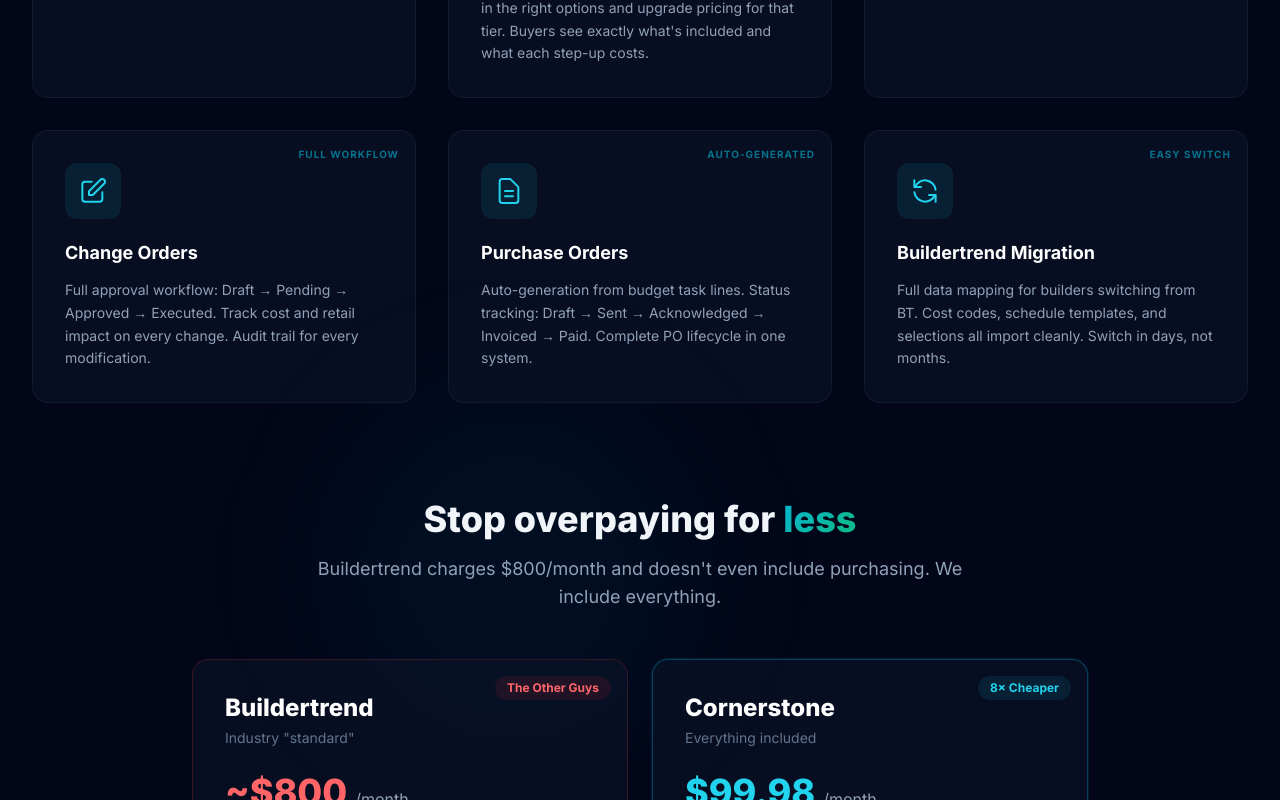
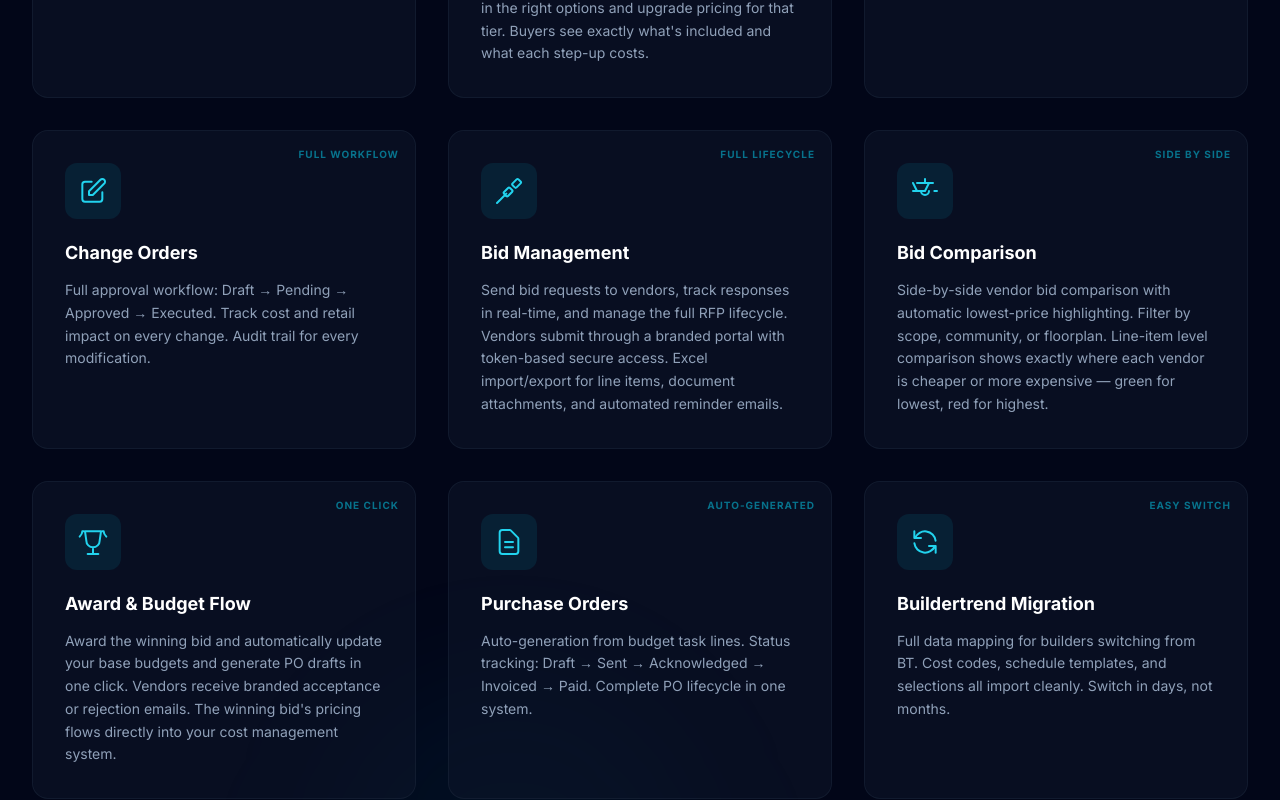
Before and after one commit to Scootermcgavin121/cornerstone-marketing, a Next.js app: page /features/purchasing in a window 1280 px wide. Shown: the part 1380-2180 px from the top of the page. Built offline with nearby package versions, Linux system fonts and the light colour scheme.

Commit message:
feat: add bid management, bid comparison, and award & budget flow feature cards to purchasing page

```diff
--- a/app/components/PurchasingFeatures.tsx
+++ b/app/components/PurchasingFeatures.tsx
@@ -106,6 +106,36 @@
   {
     icon: (
       <svg className="w-8 h-8" fill="none" viewBox="0 0 24 24" stroke="currentColor">
+        <path strokeLinecap="round" strokeLinejoin="round" strokeWidth={1.5} d="M14.7 6.3a1 1 0 000 1.4l1.6 1.6a1 1 0 001.4 0l3-3a1 1 0 000-1.4l-1.6-1.6a1 1 0 00-1.4 0l-3 3zM8.3 12.7a1 1 0 000 1.4l1.6 1.6a1 1 0 001.4 0l3-3a1 1 0 000-1.4l-1.6-1.6a1 1 0 00-1.4 0l-3 3zM3 21l3-3M10 14l-4 4" />
+      </svg>
+    ),
+    title: "Bid Management",
+    desc: "Send bid requests to vendors, track responses in real-time, and manage the full RFP lifecycle. Vendors submit through a branded portal with token-based secure access. Excel import/export for line items, document attachments, and automated reminder emails.",
+    badge: "Full Lifecycle",
+  },
+  {
+    icon: (
+      <svg className="w-8 h-8" fill="none" viewBox="0 0 24 24" stroke="currentColor">
+        <path strokeLinecap="round" strokeLinejoin="round" strokeWidth={1.5} d="M3 6l3 6h6l3-6M6 6h12M12 3v3M9 12a3 3 0 106 0M3 12h2m14 0h2" />
+      </svg>
+    ),
+    title: "Bid Comparison",
+    desc: "Side-by-side vendor bid comparison with automatic lowest-price highlighting. Filter by scope, community, or floorplan. Line-item level comparison shows exactly where each vendor is cheaper or more expensive — green for lowest, red for highest.",
+    badge: "Side by Side",
+  },
+  {
+    icon: (
+      <svg className="w-8 h-8" fill="none" viewBox="0 0 24 24" stroke="currentColor">
+        <path strokeLinecap="round" strokeLinejoin="round" strokeWidth={1.5} d="M8 21h8m-4-4v4M6 4h12l-1 7a5 5 0 01-10 0L6 4zM4 4h1M19 4h1M4 4c0 2-1 3-2 4M20 4c0 2 1 3 2 4" />
+      </svg>
+    ),
+    title: "Award & Budget Flow",
+    desc: "Award the winning bid and automatically update your base budgets and generate PO drafts in one click. Vendors receive branded acceptance or rejection emails. The winning bid's pricing flows directly into your cost management system.",
+    badge: "One Click",
+  },
+  {
+    icon: (
+      <svg className="w-8 h-8" fill="none" viewBox="0 0 24 24" stroke="currentColor">
         <path strokeLinecap="round" strokeLinejoin="round" strokeWidth={1.5} d="M9 12h6m-6 4h6m2 5H7a2 2 0 01-2-2V5a2 2 0 012-2h5.586a1 1 0 01.707.293l5.414 5.414a1 1 0 01.293.707V19a2 2 0 01-2 2z" />
       </svg>
     ),
@@ -148,7 +178,7 @@
             <span className="gradient-text">every dollar goes</span>
           </h1>
           <p className="text-xl text-slate-400 max-w-3xl mx-auto">
-            From parts catalog to purchase orders — a complete purchasing and design system
+            From bid management to purchase orders — a complete purchasing, bidding, and design system
             built for home builders who refuse to fly blind on costs.
           </p>
         </AnimateOnScroll>
--- a/app/features/purchasing/page.tsx
+++ b/app/features/purchasing/page.tsx
@@ -5,11 +5,11 @@
 export const metadata = {
   title: "Purchasing & Design Center Features — Cornerstone Builder Software",
   description:
-    "Parts catalog, budget hierarchy, design center, spec levels, change orders, purchase orders, and Buildertrend migration. 8x cheaper than the competition.",
+    "Parts catalog, budget hierarchy, bid management, bid comparison, design center, spec levels, change orders, purchase orders, and Buildertrend migration. 8x cheaper than the competition.",
   openGraph: {
     title: "Purchasing & Design Center Features — Cornerstone Builder Software",
     description:
-      "Complete purchasing and design center for home builders. Budget hierarchy, spec levels, change orders, and more. Starting at $39.99/month.",
+      "Complete purchasing, bid management, and design center for home builders. Budget hierarchy, bid comparison, spec levels, change orders, and more. Starting at $39.99/month.",
     url: "https://cornerstonepm.ai/features/purchasing",
     siteName: "Cornerstone Builder Software",
     type: "website",
```
